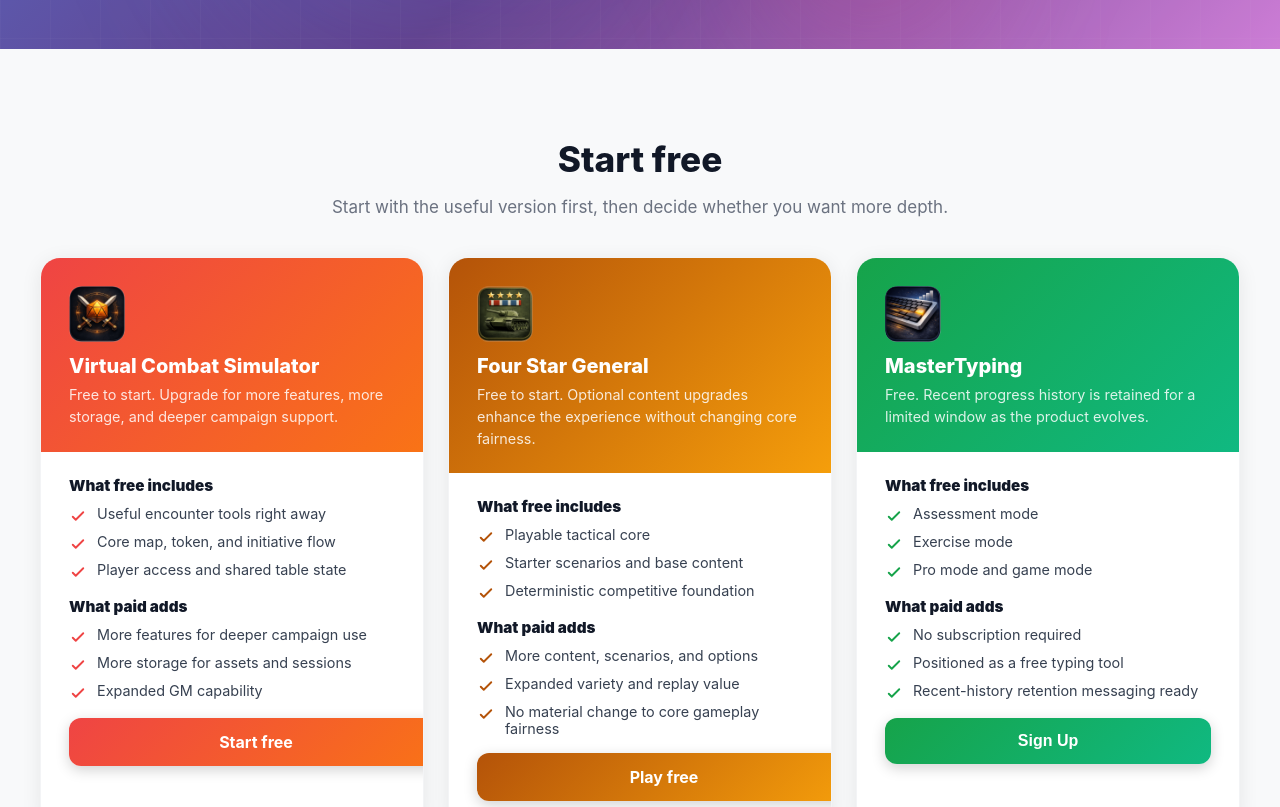
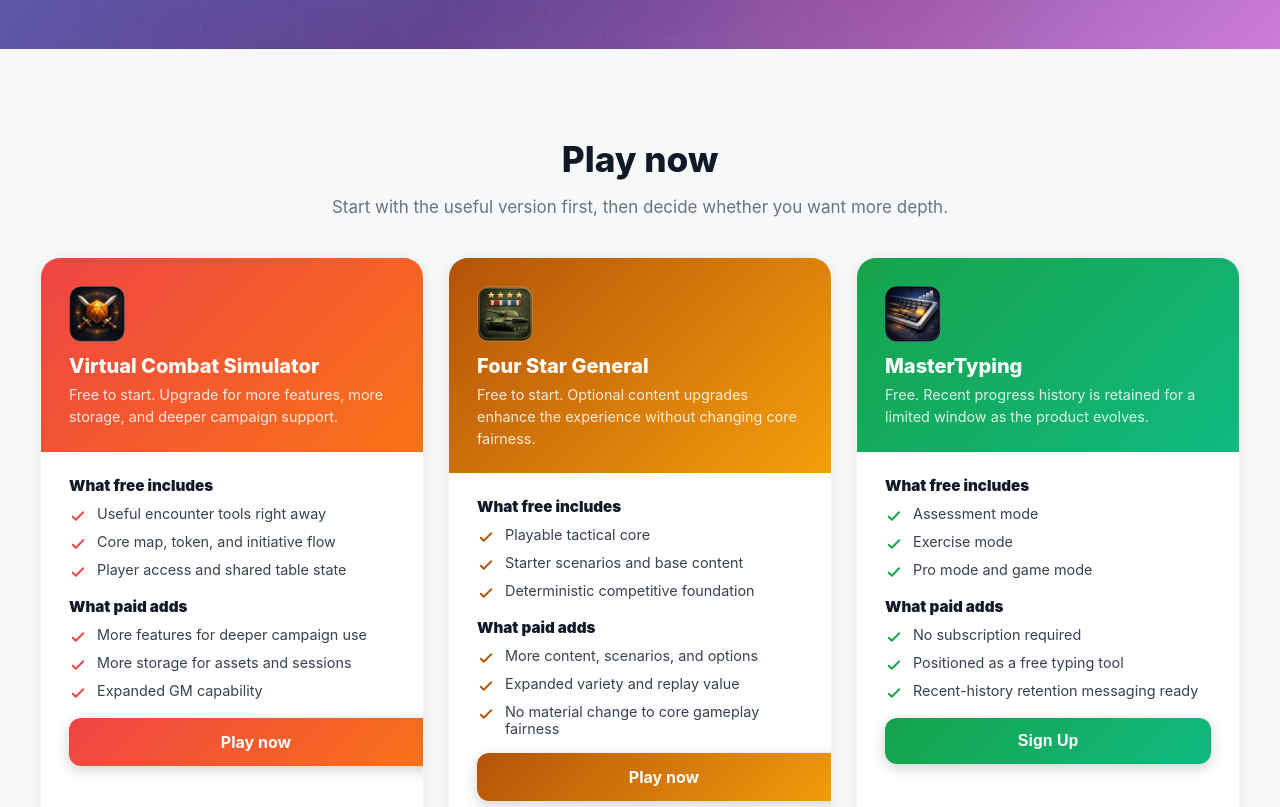
Before and after one commit to sixsmithgames-RPGCombatSimulator/SixsmithGames, a Next.js app: page /pricing in a window 1280 px wide. Shown: the part 480-1287 px from the top of the page. Built offline with nearby package versions, Linux system fonts and the light colour scheme; no server answers.

Commit message:
Changed copy and CTA from Start Free to Play now

```diff
--- a/app/apps/fourstargeneral/page.tsx
+++ b/app/apps/fourstargeneral/page.tsx
@@ -103,7 +103,7 @@ export default function FourStarGeneralPage() {
                     cursor: 'pointer',
                   }}
                 >
-                  Play free
+                  Play now
                 </LaunchAppButton>
               </div>
             </div>
@@ -443,7 +443,7 @@ export default function FourStarGeneralPage() {
                 cursor: 'pointer'
               }}
             >
-              Play free
+              Play now
             </LaunchAppButton>
             <Link href="/pricing" style={{
               background: 'white',
--- a/app/apps/virtual-combat-simulator/page.tsx
+++ b/app/apps/virtual-combat-simulator/page.tsx
@@ -125,7 +125,7 @@ export default function VirtualCombatSimulatorPage() {
                     cursor: 'pointer',
                   }}
                 >
-                  Start free
+                  Play now
                 </LaunchAppButton>
               </div>
             </div>
@@ -320,7 +320,7 @@ export default function VirtualCombatSimulatorPage() {
             marginBottom: '2.5rem',
             textShadow: '0 2px 10px rgba(0,0,0,0.2)'
           }}>
-            Start free as a player. Upgrade to Game Master when you need encounter presets, asset uploads, custom monsters, rules toggles, and session exports.
+            Play now! Upgrade when you need more preset encounters, image uploads, custom monsters, custom rules, and saving your combat sessions.
           </p>
           <div style={{ display: 'flex', justifyContent: 'center', gap: '1rem', flexWrap: 'wrap' }}>
             <LaunchAppButton
@@ -340,7 +340,7 @@ export default function VirtualCombatSimulatorPage() {
                 cursor: 'pointer'
               }}
             >
-              Start free
+              Play now
             </LaunchAppButton>
             <SubscribeButton planId="virtual-combat-simulator" style={{
               background: 'white',
--- a/app/layout.tsx
+++ b/app/layout.tsx
@@ -31,7 +31,7 @@ export const metadata: Metadata = {
   openGraph: {
     title: 'Sixsmith Games - Games and Tools for GMs, Creators, and Players',
     description:
-      'Start free with Virtual Combat Simulator, Four Star General, and MasterTyping, or go deeper with ContentCraft, the premium creative platform.',
+      'Start playing now with Virtual Combat Simulator, Four Star General, and MasterTyping. Check out ContentCraft for an awesome creative platform.',
     url: '/',
     siteName: 'Sixsmith Games',
     locale: 'en_US',
--- a/app/pricing/page.tsx
+++ b/app/pricing/page.tsx
@@ -20,7 +20,7 @@ const freeToStartProducts = [
     description: 'Free to start. Upgrade for more features, more storage, and deeper campaign support.',
     freeIncludes: ['Useful encounter tools right away', 'Core map, token, and initiative flow', 'Player access and shared table state'],
     paidIncludes: ['More features for deeper campaign use', 'More storage for assets and sessions', 'Expanded GM capability'],
-    cta: 'Start free',
+    cta: 'Play now',
   },
   {
     slug: 'fourstargeneral',
@@ -31,7 +31,7 @@ const freeToStartProducts = [
     description: 'Free to start. Optional content upgrades enhance the experience without changing core fairness.',
     freeIncludes: ['Playable tactical core', 'Starter scenarios and base content', 'Deterministic competitive foundation'],
     paidIncludes: ['More content, scenarios, and options', 'Expanded variety and replay value', 'No material change to core gameplay fairness'],
-    cta: 'Play free',
+    cta: 'Play now',
   },
   {
     slug: 'mastertyping',
@@ -67,19 +67,19 @@ const premiumProduct = {
 const comparisonRows = [
   {
     product: 'Virtual Combat Simulator',
-    howYouEnter: 'Start free',
+    howYouEnter: 'Play now',
     freeIncludes: 'Core encounter control, shared play, and useful GM support right away',
     paidIncludes: 'More features, more storage, and deeper campaign support',
   },
   {
     product: 'Four Star General',
-    howYouEnter: 'Play free',
+    howYouEnter: 'Play now',
     freeIncludes: 'Playable tactical core with deterministic scenario-driven command',
     paidIncludes: 'Optional content upgrades that add variety without changing core fairness',
   },
   {
     product: 'MasterTyping',
-    howYouEnter: 'Try free',
+    howYouEnter: 'Play now',
     freeIncludes: 'Assessment, drills, focused practice, and game-supported repetition',
     paidIncludes: 'Free product with recent progress history retained for a limited window',
   },
@@ -114,10 +114,10 @@ export default function PricingPage() {
         </div>
       </section>
 
-      {/* Start free */}
+      {/* Play now */}
       <section style={{ padding: '60px 2rem 40px', maxWidth: '1200px', margin: '0 auto' }}>
         <h2 style={{ textAlign: 'center', fontSize: 'clamp(1.6rem, 3vw, 2.2rem)', fontWeight: '800', color: '#111827', marginBottom: '0.5rem' }}>
-          Start free
+          Play now
         </h2>
         <p style={{ textAlign: 'center', color: '#6b7280', fontSize: '1.0625rem', marginBottom: '2.5rem' }}>
           Start with the useful version first, then decide whether you want more depth.
--- a/app/tools/page.tsx
+++ b/app/tools/page.tsx
@@ -21,7 +21,7 @@ const tools = [
       'Upgrade path adds more features, more storage, and deeper use',
     ],
     accent: 'linear-gradient(135deg, #ef4444 0%, #f97316 100%)',
-    button: 'Start free',
+    button: 'Play now',
   },
   {
     name: 'ContentCraft',
```
